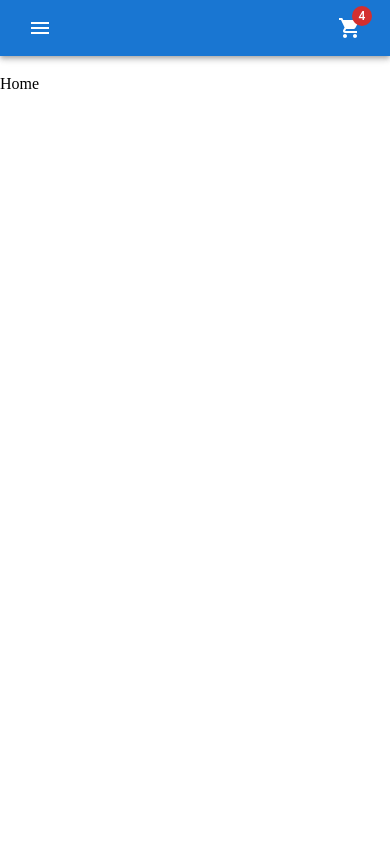
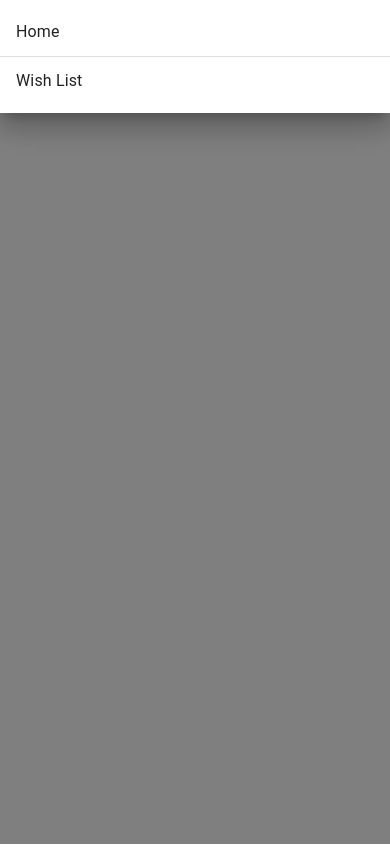
Before and after one commit to surajverma2587/amazon-marketplace, a React (Create React App) app: page / in a window 390 px wide. Both pictures are taken after a click on the button "account of current user". Built offline with nearby package versions, Linux system fonts and the light colour scheme.

Commit message:
responsive nav bar

```diff
--- a/src/components/NavigationBar.js
+++ b/src/components/NavigationBar.js
@@ -1,4 +1,6 @@
+import { useState } from "react";
 import { useNavigate } from "react-router-dom";
+import Drawer from "@mui/material/Drawer";
 import AppBar from "@mui/material/AppBar";
 import Box from "@mui/material/Box";
 import Toolbar from "@mui/material/Toolbar";
@@ -7,13 +9,53 @@
 import Container from "@mui/material/Container";
 import Badge from "@mui/material/Badge";
 import Button from "@mui/material/Button";
+import Divider from "@mui/material/Divider";
+import List from "@mui/material/List";
+import ListItem from "@mui/material/ListItem";
+import ListItemButton from "@mui/material/ListItemButton";
+import ListItemText from "@mui/material/ListItemText";
 import ShoppingCartIcon from "@mui/icons-material/ShoppingCart";
 
 export const NavigationBar = () => {
   const navigate = useNavigate();
 
+  const [isOpen, setIsOpen] = useState(false);
+
   return (
     <AppBar position="static">
+      <Drawer
+        anchor="top"
+        open={isOpen}
+        onClose={() => {
+          setIsOpen(false);
+        }}
+      >
+        <List>
+          <ListItem disablePadding>
+            <ListItemButton
+              onClick={() => {
+                navigate("/");
+                setIsOpen(false);
+              }}
+            >
+              <ListItemText primary="Home" />
+            </ListItemButton>
+          </ListItem>
+
+          <Divider />
+
+          <ListItem disablePadding>
+            <ListItemButton
+              onClick={() => {
+                navigate("/wish-list");
+                setIsOpen(false);
+              }}
+            >
+              <ListItemText primary="Wish List" />
+            </ListItemButton>
+          </ListItem>
+        </List>
+      </Drawer>
       <Container maxWidth="xl">
         <Toolbar disableGutters>
           <Box sx={{ flexGrow: 1, display: { xs: "flex", md: "none" } }}>
@@ -23,6 +65,9 @@
               aria-controls="menu-appbar"
               aria-haspopup="true"
               color="inherit"
+              onClick={() => {
+                setIsOpen(true);
+              }}
             >
               <MenuIcon />
             </IconButton>
```
